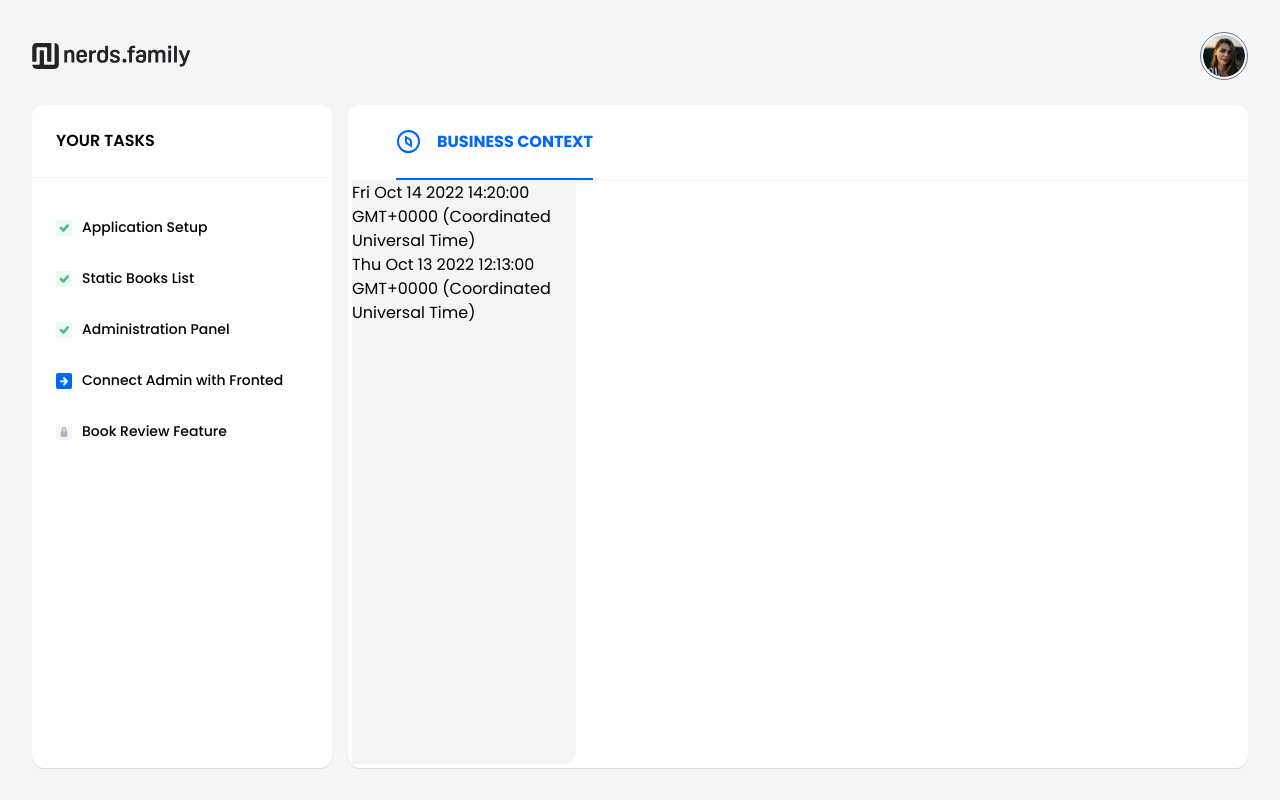
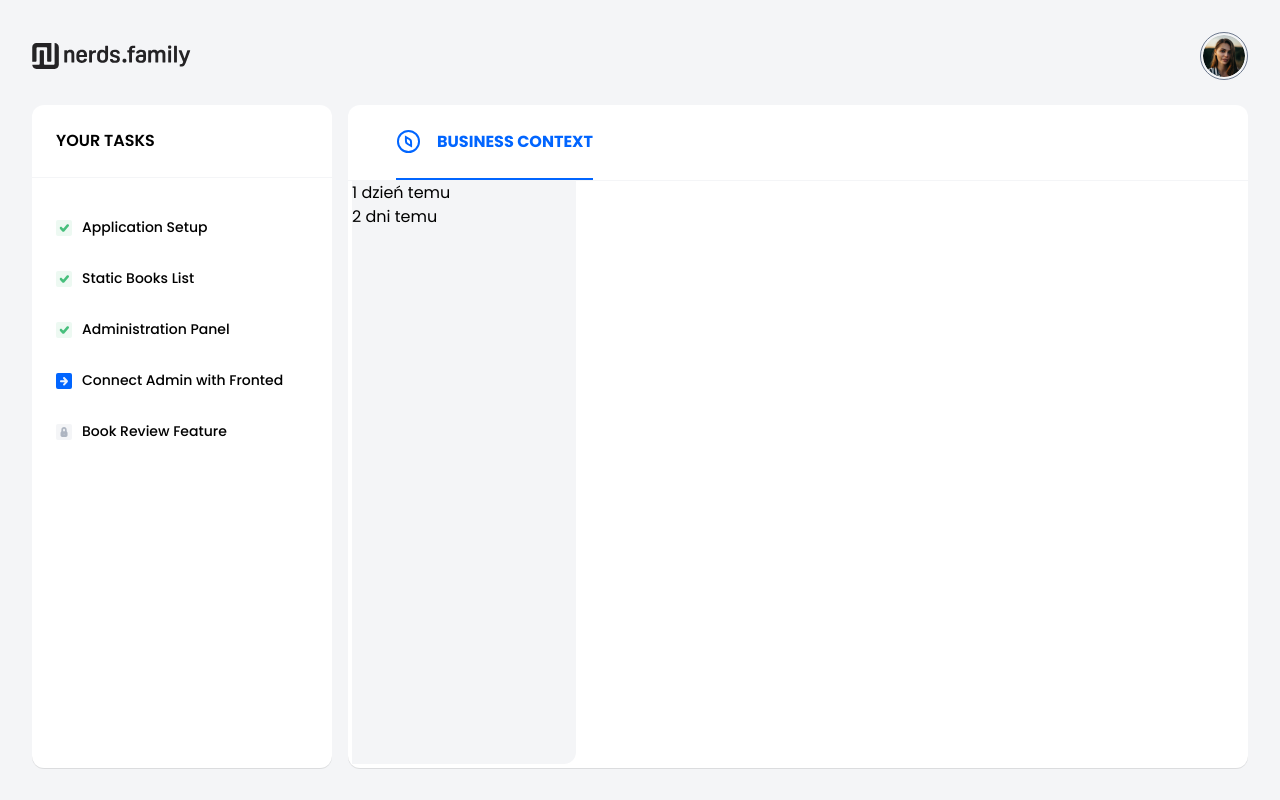
Before and after one commit to tymek65/junior-front-end-developer-1665749726, a React (Create React App) app: page / in a window 1280 px wide. Built offline with nearby package versions, Linux system fonts and the light colour scheme.

Commit message:
typo, intl usage for polish translation of timeAgo functon

```diff
--- a/src/components/Main/MessageList.js
+++ b/src/components/Main/MessageList.js
@@ -1,17 +1,15 @@
 import styles from './MessageList.module.sass';
 import { BusinessContext } from '../../context/BusinessContext';
 import { useContext } from 'react';
-import { coundTimeBetweenDates } from '../../utils/dateHelper';
+import { countTimeBetweenDates } from '../../utils/dateHelper';
 
 const MessageList = () => {
   const tasks = useContext(BusinessContext);
   return (
     <div className={styles.messageListWrap}>
       {tasks[0].context.map((messages, index) => {
-        console.log(messages.created_at);
-        console.log(new Date());
-        coundTimeBetweenDates(messages.created_at, new Date());
-        return <div key={index}>{messages.created_at.toString()}</div>;
+        const time = countTimeBetweenDates(messages.created_at, new Date());
+        return <div key={index}>{time}</div>;
       })}
     </div>
   );
--- a/src/utils/dateHelper.js
+++ b/src/utils/dateHelper.js
@@ -1,12 +1,17 @@
-export const coundTimeBetweenDates = (firstDate, secondDate) => {
-  const timeDiff = (secondDate.getTime() - firstDate.getTime()) / 100;
+export const countTimeBetweenDates = (firstDate, secondDate) => {
+  const timeDiff = (secondDate.getTime() - firstDate.getTime()) / 1000;
   const rtf = new Intl.RelativeTimeFormat('pl');
-  const minutes = parseInt(timeDiff / 60);
-  const hours = parseInt(timeDiff / (60 * 60));
-  const days = parseInt(timeDiff / (60 * 60 * 24));
-  const weeks = parseInt(timeDiff / (60 * 60 * 24 * 7));
-  const months = parseInt(timeDiff / (60 * 60 * 24 * 30));
-  const years = parseInt(timeDiff / (60 * 60 * 24 * 365));
-  console.log(years || months || weeks || days || hours || minutes || timeDiff);
-  //   console.log(rtf.format(-12, 'day'));
+  const timePassed = [
+    parseInt(timeDiff / (60 * 60 * 24 * 365)),
+    parseInt(timeDiff / (60 * 60 * 24 * 30)),
+    parseInt(timeDiff / (60 * 60 * 24 * 7)),
+    parseInt(timeDiff / (60 * 60 * 24)),
+    parseInt(timeDiff / (60 * 60)),
+    parseInt(timeDiff / 60),
+    parseInt(timeDiff),
+  ];
+  const time = ['year', 'month', 'weeks', 'days', 'hours', 'minutes', 'seconds'];
+  for (let i = 0; i < timePassed.length; i++) {
+    if (timePassed[i] > 0) return rtf.format(-timePassed[i], time[i]);
+  }
 };
```
